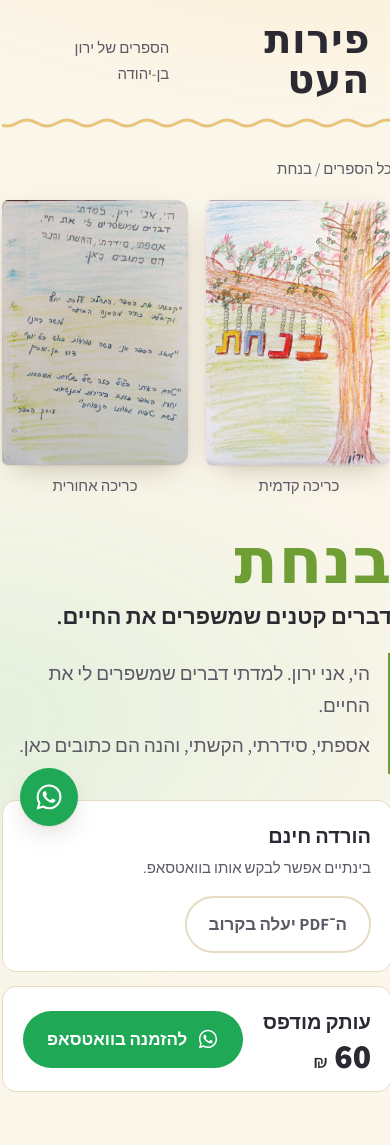
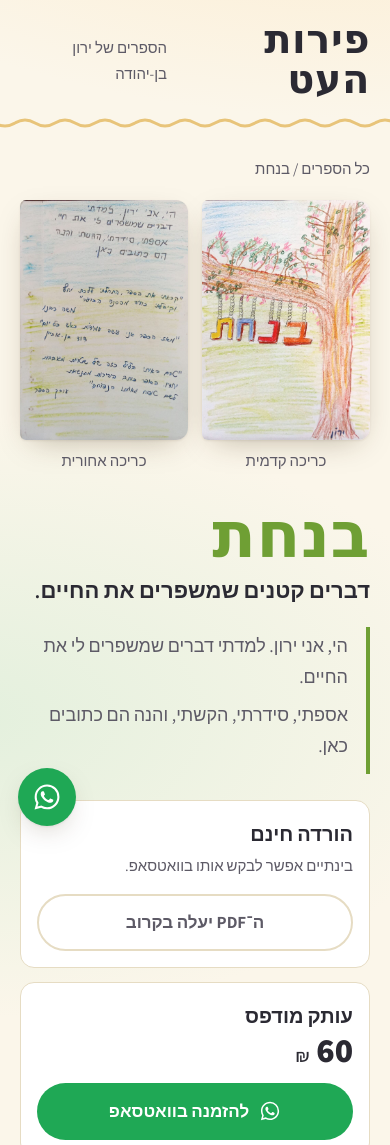
Before and after one commit to yaron-ort/claude, a plain HTML site: page books/benachat.html in a window 390 px wide. Shown: the top 1145 px of the page. Drawn offline with Linux system fonts and the light colour scheme.

Commit message:
Books site: fix missing side margins on book pages (mobile)
Co-Authored-By: Claude Opus 5.5 <noreply@anthropic.com>
Claude-Session: https://claude.ai/code/session_01F1MwCSEwj7PJy6tQkYh8cg

```diff
--- a/books/assets/style.css
+++ b/books/assets/style.css
@@ -111,7 +111,7 @@ a { color: inherit; }
 .how .ico { font-size: 30px; }
 
 /* ---------- book page ---------- */
-.book { --c: var(--accent); padding: 26px 0 60px; }
+.book { --c: var(--accent); padding-top: 26px; padding-bottom: 60px; }
 .crumbs { font-size: 15px; color: var(--ink-soft); }
 .crumbs a { text-decoration: none; }
 .crumbs a:hover { text-decoration: underline; }
@@ -213,3 +213,17 @@ footer .hand { font-size: 30px; color: var(--ink); display: block; }
   .about { grid-template-columns: 1fr; text-align: center; justify-items: center; }
   .about img { width: 170px; height: 170px; }
 }
+
+/* keep content clear of the screen edges and the floating WhatsApp button on phones */
+html, body { overflow-x: hidden; }
+img { max-width: 100%; }
+@media (max-width: 820px) {
+  .wrap { padding-left: 20px; padding-right: 20px; }
+  main { padding-bottom: 70px; }
+  .book h1 { font-size: 64px; }
+  .book blockquote { font-size: 18px; }
+  .covers { gap: 14px; }
+  .panel { padding: 16px; }
+  .panel .btn { width: 100%; justify-content: center; }
+  .how, .about { padding: 22px; }
+}
```
